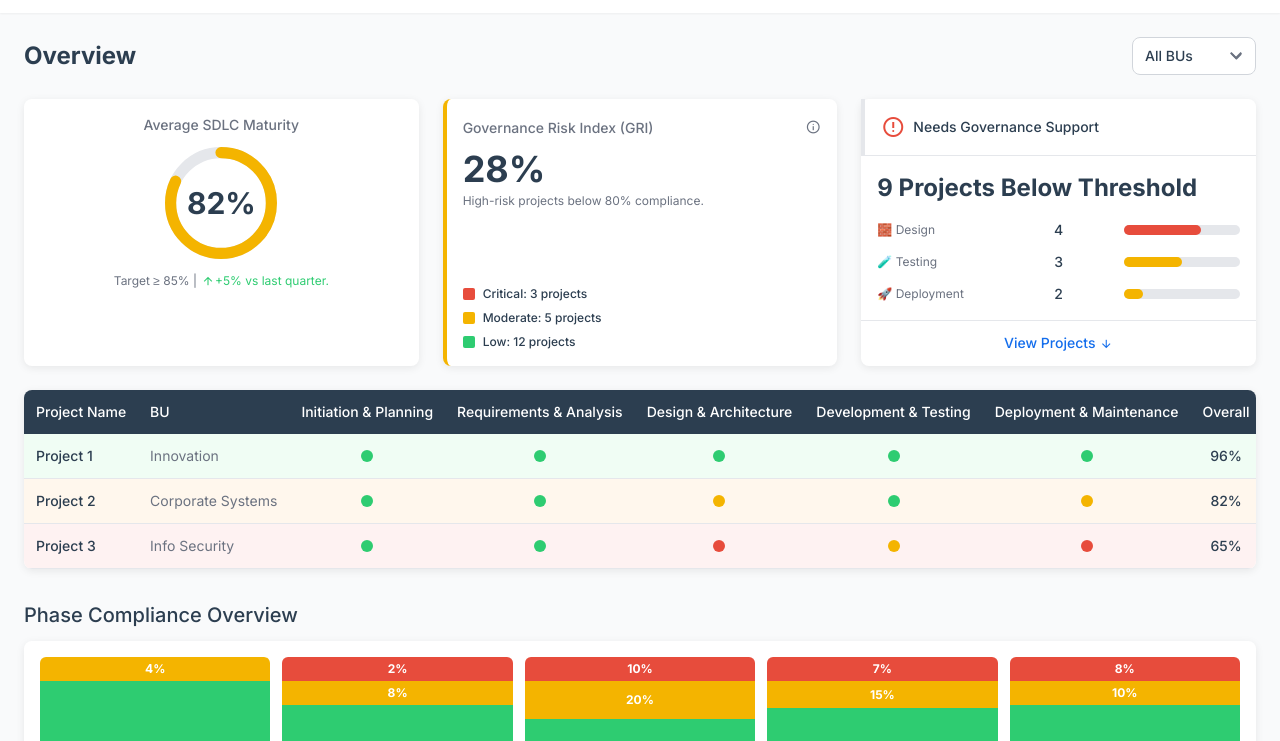
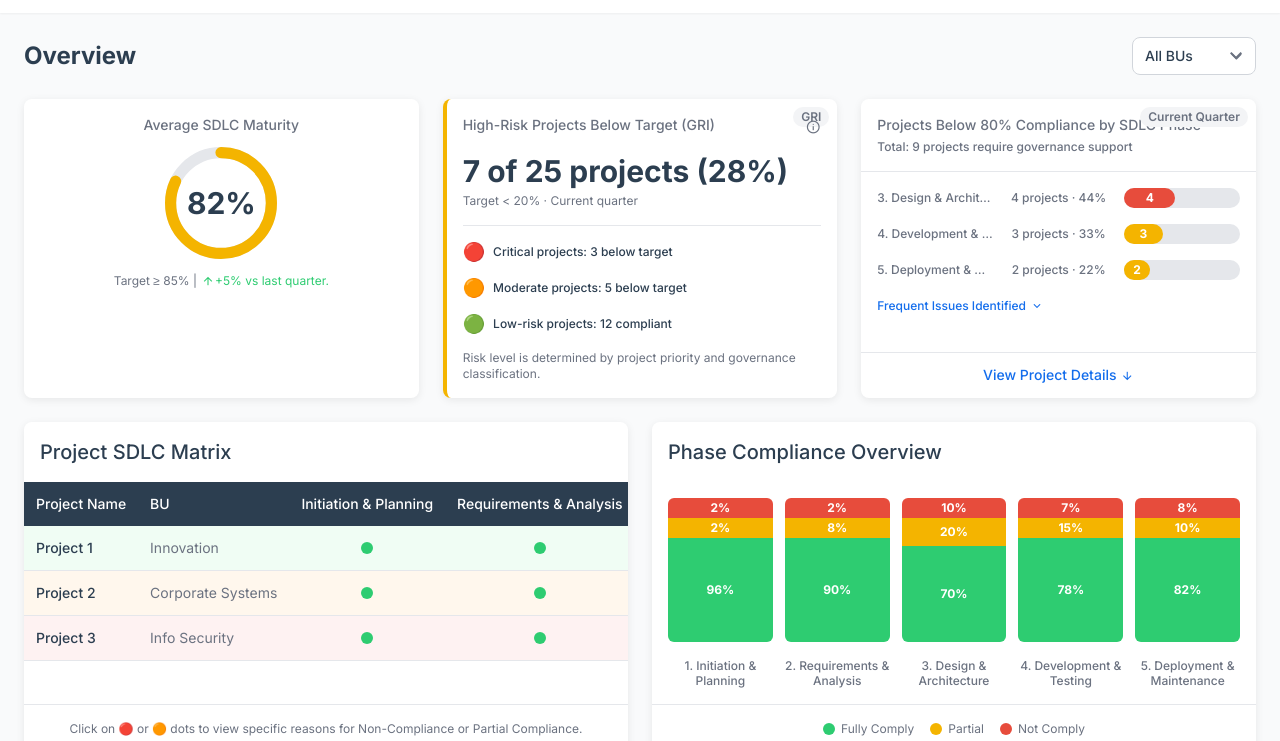
Before and after one commit to ViranDev/SDLC, a plain HTML site: page index.html in a window 1280 px wide. Shown: the part 59-800 px from the top of the page. Drawn offline with nearby package versions, Linux system fonts and the light colour scheme.

Commit message:
Add new folder and initial files

```diff
--- a/index.html
+++ b/index.html
@@ -121,7 +121,48 @@
         .dark .close-button:focus {
             color: white;
         }
+        details > summary {
+            list-style: none;
+        }
+        details > summary::-webkit-details-marker {
+            display: none;
+        }
     </style>
+<style>
+    body {
+      min-height: max(884px, 100dvh);
+    }
+  </style>
+<style>
+    body {
+      min-height: max(884px, 100dvh);
+    }
+  </style>
+<style>
+    body {
+      min-height: max(884px, 100dvh);
+    }
+  </style>
+<style>
+    body {
+      min-height: max(884px, 100dvh);
+    }
+  </style>
+<style>
+    body {
+      min-height: max(884px, 100dvh);
+    }
+  </style>
+<style>
+    body {
+      min-height: max(884px, 100dvh);
+    }
+  </style>
+<style>
+    body {
+      min-height: max(884px, 100dvh);
+    }
+  </style>
 <style>
     body {
       min-height: max(884px, 100dvh);
@@ -213,72 +254,91 @@
 </span>
 </p>
 </div>
-<div class="rounded-lg bg-card-light dark:bg-card-dark p-4 shadow-soft flex flex-col border-l-4 border-warning-orange">
-<div class="flex items-center justify-between mb-2">
-<h3 class="text-sm font-medium text-subtext-gray dark:text-gray-400">Governance Risk Index (GRI)</h3>
+<div class="relative rounded-lg bg-card-light dark:bg-card-dark p-4 shadow-soft flex flex-col border-l-4 border-warning-orange">
+<div class="absolute top-2 right-2 bg-gray-100 dark:bg-gray-700 text-gray-500 dark:text-gray-400 text-xs font-semibold px-2 py-0.5 rounded-full">GRI</div>
+<div class="flex items-start justify-between mb-2">
+<h3 class="text-sm font-medium text-subtext-gray dark:text-gray-400 pr-8">High-Risk Projects Below Target (GRI)</h3>
 <div class="relative tooltip">
 <span class="material-symbols-outlined text-subtext-gray text-base cursor-help">info</span>
-<div class="tooltip-text absolute -top-12 right-0 z-10 w-48 rounded bg-gray-900 p-2 text-xs text-white text-left">Calculated as % of high-risk projects with compliance &lt;80%.</div>
+<div class="tooltip-text absolute -top-2 right-0 z-10 w-48 rounded bg-gray-900 p-2 text-xs text-white text-left translate-y-[-100%]">GRI = Percentage of high-risk projects with overall compliance below 80%. High-risk is based on project complexity, visibility, or business impact.</div>
 </div>
 </div>
-<p class="text-4xl font-bold text-text-dark dark:text-text-light">28%</p>
-<p class="text-xs text-subtext-gray dark:text-gray-400 mt-1">High-risk projects below 80% compliance.</p>
-<div class="mt-auto pt-3 space-y-2">
+<p class="text-3xl font-bold text-text-dark dark:text-text-light mt-1">7 of 25 projects (28%)</p>
+<p class="text-xs text-subtext-gray dark:text-gray-400 mt-1">Target &lt; 20% · Current quarter</p>
+<div class="mt-4 pt-3 space-y-2 border-t border-gray-200 dark:border-gray-700">
 <div class="flex items-center gap-2">
-<div class="w-3 h-3 rounded-sm bg-alert-red"></div>
-<span class="text-xs font-medium text-text-dark dark:text-gray-300">Critical: 3 projects</span>
+<span class="text-alert-red text-lg">🔴</span>
+<span class="text-xs font-medium text-text-dark dark:text-gray-300">Critical projects: 3 below target</span>
 </div>
 <div class="flex items-center gap-2">
-<div class="w-3 h-3 rounded-sm bg-warning-orange"></div>
-<span class="text-xs font-medium text-text-dark dark:text-gray-300">Moderate: 5 projects</span>
+<span class="text-warning-orange text-lg">🟠</span>
+<span class="text-xs font-medium text-text-dark dark:text-gray-300">Moderate projects: 5 below target</span>
 </div>
 <div class="flex items-center gap-2">
-<div class="w-3 h-3 rounded-sm bg-compliance-green"></div>
-<span class="text-xs font-medium text-text-dark dark:text-gray-300">Low: 12 projects</span>
+<span class="text-compliance-green text-lg">🟢</span>
+<span class="text-xs font-medium text-text-dark dark:text-gray-300">Low-risk projects: 12 compliant</span>
+</div>
+</div>
+<p class="text-xs text-subtext-gray dark:text-gray-500 mt-auto pt-3">Risk level is determined by project priority and governance classification.</p>
+</div>
+<div class="relative rounded-lg bg-card-light dark:bg-card-dark shadow-soft flex flex-col">
+<div class="absolute top-2 right-2 bg-gray-100 dark:bg-gray-700 text-gray-500 dark:text-gray-400 text-xs font-semibold px-2 py-0.5 rounded-full">Current Quarter</div>
+<div class="p-4 border-b border-gray-200 dark:border-gray-700">
+<h3 class="text-sm font-medium text-subtext-gray dark:text-gray-400 mb-1">Projects Below 80% Compliance by SDLC Phase</h3>
+<p class="text-xs text-subtext-gray dark:text-gray-300 font-medium">Total: 9 projects require governance support</p>
+</div>
+<div class="p-4 flex-grow">
+<div class="space-y-4 text-sm">
+<div aria-label="Design and Architecture phase: 4 projects below 80 percent." class="grid grid-cols-12 items-center gap-2">
+<span class="col-span-4 truncate text-subtext-gray dark:text-gray-400 text-xs font-medium">3. Design &amp; Architecture</span>
+<span class="col-span-4 text-center text-xs text-subtext-gray dark:text-gray-300 font-medium">4 projects · 44%</span>
+<div class="col-span-4 w-full bg-gray-200 dark:bg-gray-700 rounded-full h-5">
+<div class="bg-alert-red h-5 rounded-full flex items-center justify-center text-white text-xs font-bold" style="width: 44%">4</div>
+</div>
+</div>
+<div aria-label="Development and Testing phase: 3 projects below 80 percent." class="grid grid-cols-12 items-center gap-2">
+<span class="col-span-4 truncate text-subtext-gray dark:text-gray-400 text-xs font-medium">4. Development &amp; Testing</span>
+<span class="col-span-4 text-center text-xs text-subtext-gray dark:text-gray-300 font-medium">3 projects · 33%</span>
+<div class="col-span-4 w-full bg-gray-200 dark:bg-gray-700 rounded-full h-5">
+<div class="bg-warning-orange h-5 rounded-full flex items-center justify-center text-white text-xs font-bold" style="width: 33%">3</div>
+</div>
+</div>
+<div aria-label="Deployment and Maintenance phase: 2 projects below 80 percent." class="grid grid-cols-12 items-center gap-2">
+<span class="col-span-4 truncate text-subtext-gray dark:text-gray-400 text-xs font-medium">5. Deployment &amp; Maintenance</span>
+<span class="col-span-4 text-center text-xs text-subtext-gray dark:text-gray-300 font-medium">2 projects · 22%</span>
+<div class="col-span-4 w-full bg-gray-200 dark:bg-gray-700 rounded-full h-5">
+<div class="bg-warning-orange h-5 rounded-full flex items-center justify-center text-white text-xs font-bold" style="width: 22%">2</div>
 </div>
 </div>
 </div>
-<div class="rounded-lg bg-card-light dark:bg-card-dark shadow-soft flex flex-col">
-<div class="p-4 border-b border-gray-200 dark:border-gray-700 flex items-center gap-2 border-l-4 border-alert-red">
-<span class="material-symbols-outlined text-alert-red">error</span>
-<h3 class="text-sm font-medium text-text-dark dark:text-text-light">Needs Governance Support</h3>
+<details class="mt-4 group">
+<summary class="cursor-pointer text-xs font-medium text-primary flex items-center gap-1">
+                            Frequent Issues Identified
+                            <span class="material-symbols-outlined text-sm transition-transform duration-200 group-open:rotate-180">expand_more</span>
+</summary>
+<div class="mt-2 pl-2 border-l-2 border-gray-200 dark:border-gray-600">
+<ul class="list-disc list-inside text-xs text-subtext-gray dark:text-gray-400 space-y-1">
+<li>Missing design or security approval</li>
+<li>UAT evidence incomplete or delayed</li>
+<li>No formal Go/No-Go or rollback plan</li>
+</ul>
 </div>
-<div class="p-4 flex-grow">
-<p class="text-2xl font-bold text-text-dark dark:text-text-light">9 Projects Below Threshold</p>
-<div class="mt-4 space-y-3 text-sm">
-<div class="grid grid-cols-3 items-center gap-2">
-<span class="col-span-1 truncate text-subtext-gray dark:text-gray-400 text-xs">🧱 Design</span>
-<span class="col-span-1 text-center font-medium">4</span>
-<div class="col-span-1 w-full bg-gray-200 dark:bg-gray-700 rounded-full h-2.5">
-<div class="bg-alert-red h-2.5 rounded-full" style="width: 66%"></div>
-</div>
-</div>
-<div class="grid grid-cols-3 items-center gap-2">
-<span class="col-span-1 truncate text-subtext-gray dark:text-gray-400 text-xs">🧪 Testing</span>
-<span class="col-span-1 text-center font-medium">3</span>
-<div class="col-span-1 w-full bg-gray-200 dark:bg-gray-700 rounded-full h-2.5">
-<div class="bg-warning-orange h-2.5 rounded-full" style="width: 50%"></div>
-</div>
-</div>
-<div class="grid grid-cols-3 items-center gap-2">
-<span class="col-span-1 truncate text-subtext-gray dark:text-gray-400 text-xs">🚀 Deployment</span>
-<span class="col-span-1 text-center font-medium">2</span>
-<div class="col-span-1 w-full bg-gray-200 dark:bg-gray-700 rounded-full h-2.5">
-<div class="bg-warning-orange h-2.5 rounded-full" style="width: 16%"></div>
-</div>
-</div>
-</div>
+</details>
 </div>
 <div class="border-t border-gray-200 dark:border-gray-700 mt-auto">
 <a class="block text-center p-3 text-primary text-sm font-medium hover:bg-gray-50 dark:hover:bg-gray-700/50" href="#project-compliance-table">
-                            View Projects
-                            <span class="material-symbols-outlined text-sm align-middle">arrow_downward</span>
+                        View Project Details
+                        <span class="material-symbols-outlined text-sm align-middle">arrow_downward</span>
 </a>
 </div>
 </div>
 </div>
-<div class="bg-card-light dark:bg-card-dark rounded-lg shadow-soft overflow-hidden" id="project-compliance-table">
-<div class="overflow-x-auto">
+<div class="grid grid-cols-1 lg:grid-cols-2 gap-6 items-start mt-3">
+<div class="bg-card-light dark:bg-card-dark rounded-lg shadow-soft flex flex-col h-full" id="project-compliance-table">
+<div class="p-4">
+<h2 class="text-text-dark dark:text-text-light text-xl font-medium">Project SDLC Matrix</h2>
+</div>
+<div class="overflow-x-auto flex-grow">
 <table class="w-full text-sm text-left whitespace-nowrap">
 <thead class="bg-text-dark text-text-light dark:bg-gray-700 dark:text-gray-200">
 <tr>
@@ -326,54 +386,60 @@
 </tbody>
 </table>
 </div>
+<div class="p-4 border-t border-gray-200 dark:border-gray-700">
+<p class="text-xs text-subtext-gray dark:text-gray-400 text-center">Click on 🔴 or 🟠 dots to view specific reasons for Non-Compliance or Partial Compliance.</p>
 </div>
-</section>
-<section class="mt-8">
+</div>
+<div class="bg-card-light dark:bg-card-dark rounded-lg shadow-soft flex flex-col h-full">
+<div class="p-4">
 <h2 class="text-text-dark dark:text-text-light text-xl font-medium">Phase Compliance Overview</h2>
-<div class="rounded-lg bg-white dark:bg-card-dark p-4 shadow-soft mt-3">
-<div class="grid grid-cols-5 gap-3">
+</div>
+<div class="flex flex-col justify-center flex-grow p-4">
+<div class="grid grid-cols-5 gap-3 items-start">
 <div class="flex flex-col gap-2 text-center group">
-<div class="h-48 flex flex-col-reverse rounded-md overflow-hidden relative cursor-pointer text-white text-xs font-bold">
-<div class="bg-compliance-green hover:brightness-110 flex items-center justify-center min-h-[24px]" style="height: 96%;"><span>96%</span></div>
-<div class="bg-warning-orange hover:brightness-110 flex items-center justify-center min-h-[24px]" style="height: 4%;"><span>4%</span></div>
-<div class="bg-alert-red hover:brightness-110 flex items-center justify-center" style="height: 0%;"></div>
+<div class="h-36 w-full flex flex-col-reverse rounded-md overflow-hidden relative cursor-pointer text-white text-xs font-bold">
+<div class="bg-compliance-green hover:brightness-110 flex items-center justify-center min-h-[20px]" style="height: 96%;"><span>96%</span></div>
+<div class="bg-warning-orange hover:brightness-110 flex items-center justify-center min-h-[20px]" style="height: 4%;"><span>2%</span></div>
+<div class="bg-alert-red hover:brightness-110 flex items-center justify-center min-h-[20px]" style="height: 0%;"><span>2%</span></div>
 </div>
-<p class="text-gray-500 dark:text-gray-400 text-xs font-medium leading-tight">1. Initiation &amp; Planning</p>
+<p class="text-gray-500 dark:text-gray-400 text-xs font-medium leading-tight mt-2">1. Initiation &amp; Planning</p>
 </div>
 <div class="flex flex-col gap-2 text-center group">
-<div class="h-48 flex flex-col-reverse rounded-md overflow-hidden relative cursor-pointer text-white text-xs font-bold">
-<div class="bg-compliance-green hover:brightness-110 flex items-center justify-center min-h-[24px]" style="height: 90%;"><span>90%</span></div>
-<div class="bg-warning-orange hover:brightness-110 flex items-center justify-center min-h-[24px]" style="height: 8%;"><span>8%</span></div>
-<div class="bg-alert-red hover:brightness-110 flex items-center justify-center min-h-[24px]" style="height: 2%;"><span>2%</span></div>
+<div class="h-36 w-full flex flex-col-reverse rounded-md overflow-hidden relative cursor-pointer text-white text-xs font-bold">
+<div class="bg-compliance-green hover:brightness-110 flex items-center justify-center min-h-[20px]" style="height: 90%;"><span>90%</span></div>
+<div class="bg-warning-orange hover:brightness-110 flex items-center justify-center min-h-[20px]" style="height: 8%;"><span>8%</span></div>
+<div class="bg-alert-red hover:brightness-110 flex items-center justify-center min-h-[20px]" style="height: 2%;"><span>2%</span></div>
 </div>
-<p class="text-gray-500 dark:text-gray-400 text-xs font-medium leading-tight">2. Requirements &amp; Analysis</p>
+<p class="text-gray-500 dark:text-gray-400 text-xs font-medium leading-tight mt-2">2. Requirements &amp; Analysis</p>
 </div>
 <div class="flex flex-col gap-2 text-center group">
-<div class="h-48 flex flex-col-reverse rounded-md overflow-hidden relative cursor-pointer text-white text-xs font-bold">
-<div class="bg-compliance-green hover:brightness-110 flex items-center justify-center min-h-[24px]" style="height: 70%;"><span>70%</span></div>
-<div class="bg-warning-orange hover:brightness-110 flex items-center justify-center min-h-[24px]" style="height: 20%;"><span>20%</span></div>
-<div class="bg-alert-red hover:brightness-110 flex items-center justify-center min-h-[24px]" style="height: 10%;"><span>10%</span></div>
+<div class="h-36 w-full flex flex-col-reverse rounded-md overflow-hidden relative cursor-pointer text-white text-xs font-bold">
+<div class="bg-compliance-green hover:brightness-110 flex items-center justify-center min-h-[20px]" style="height: 70%;"><span>70%</span></div>
+<div class="bg-warning-orange hover:brightness-110 flex items-center justify-center min-h-[20px]" style="height: 20%;"><span>20%</span></div>
+<div class="bg-alert-red hover:brightness-110 flex items-center justify-center min-h-[20px]" style="height: 10%;"><span>10%</span></div>
 </div>
-<p class="text-gray-500 dark:text-gray-400 text-xs font-medium leading-tight">3. Design &amp; Architecture</p>
+<p class="text-gray-500 dark:text-gray-400 text-xs font-medium leading-tight mt-2">3. Design &amp; Architecture</p>
 </div>
 <div class="flex flex-col gap-2 text-center group">
-<div class="h-48 flex flex-col-reverse rounded-md overflow-hidden relative cursor-pointer text-white text-xs font-bold">
-<div class="bg-compliance-green hover:brightness-110 flex items-center justify-center min-h-[24px]" style="height: 78%;"><span>78%</span></div>
-<div class="bg-warning-orange hover:brightness-110 flex items-center justify-center min-h-[24px]" style="height: 15%;"><span>15%</span></div>
-<div class="bg-alert-red hover:brightness-110 flex items-center justify-center min-h-[24px]" style="height: 7%;"><span>7%</span></div>
+<div class="h-36 w-full flex flex-col-reverse rounded-md overflow-hidden relative cursor-pointer text-white text-xs font-bold">
+<div class="bg-compliance-green hover:brightness-110 flex items-center justify-center min-h-[20px]" style="height: 78%;"><span>78%</span></div>
+<div class="bg-warning-orange hover:brightness-110 flex items-center justify-center min-h-[20px]" style="height: 15%;"><span>15%</span></div>
+<div class="bg-alert-red hover:brightness-110 flex items-center justify-center min-h-[20px]" style="height: 7%;"><span>7%</span></div>
 </div>
-<p class="text-gray-500 dark:text-gray-400 text-xs font-medium leading-tight">4. Development &amp; Testing</p>
+<p class="text-gray-500 dark:text-gray-400 text-xs font-medium leading-tight mt-2">4. Development &amp; Testing</p>
 </div>
 <div class="flex flex-col gap-2 text-center group">
-<div class="h-48 flex flex-col-reverse rounded-md overflow-hidden relative cursor-pointer text-white text-xs font-bold">
-<div class="bg-compliance-green hover:brightness-110 flex items-center justify-center min-h-[24px]" style="height: 82%;"><span>82%</span></div>
-<div class="bg-warning-orange hover:brightness-110 flex items-center justify-center min-h-[24px]" style="height: 10%;"><span>10%</span></div>
-<div class="bg-alert-red hover:brightness-110 flex items-center justify-center min-h-[24px]" style="height: 8%;"><span>8%</span></div>
+<div class="h-36 w-full flex flex-col-reverse rounded-md overflow-hidden relative cursor-pointer text-white text-xs font-bold">
+<div class="bg-compliance-green hover:brightness-110 flex items-center justify-center min-h-[20px]" style="height: 82%;"><span>82%</span></div>
+<div class="bg-warning-orange hover:brightness-110 flex items-center justify-center min-h-[20px]" style="height: 10%;"><span>10%</span></div>
+<div class="bg-alert-red hover:brightness-110 flex items-center justify-center min-h-[20px]" style="height: 8%;"><span>8%</span></div>
 </div>
-<p class="text-gray-500 dark:text-gray-400 text-xs font-medium leading-tight">5. Deployment &amp; Maintenance</p>
+<p class="text-gray-500 dark:text-gray-400 text-xs font-medium leading-tight mt-2">5. Deployment &amp; Maintenance</p>
 </div>
 </div>
-<div class="flex items-center justify-center gap-4 mt-4 text-xs text-subtext-gray dark:text-gray-400">
+</div>
+<div class="p-4 border-t border-gray-200 dark:border-gray-700">
+<div class="flex items-center justify-center gap-4 text-xs text-subtext-gray dark:text-gray-400">
 <div class="flex items-center gap-1.5">
 <div class="w-3 h-3 rounded-full bg-compliance-green"></div>
 <span>Fully Comply</span>
@@ -385,6 +451,8 @@
 <div class="flex items-center gap-1.5">
 <div class="w-3 h-3 rounded-full bg-alert-red"></div>
 <span>Not Comply</span>
+</div>
+</div>
 </div>
 </div>
 </div>
```
